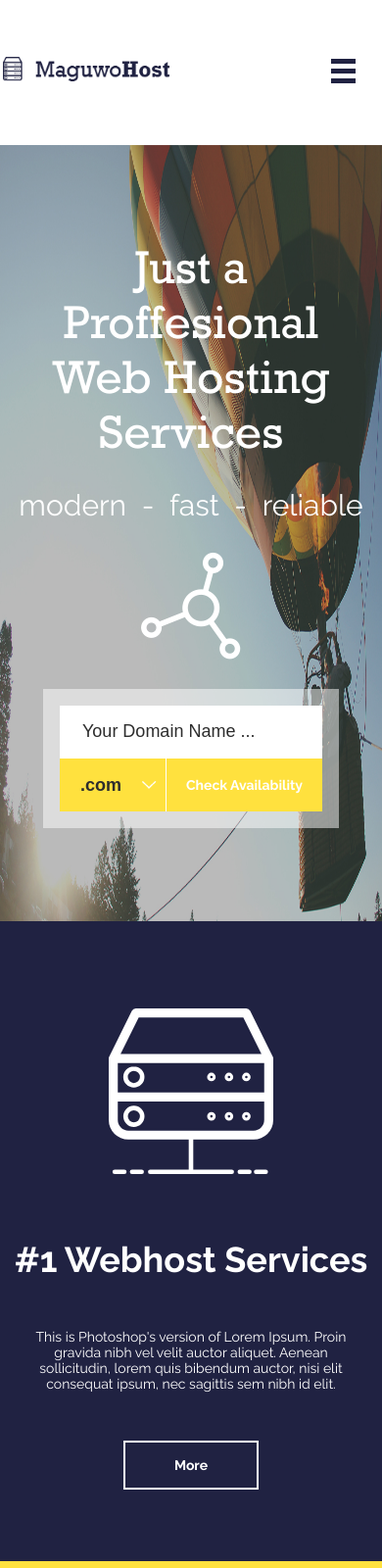
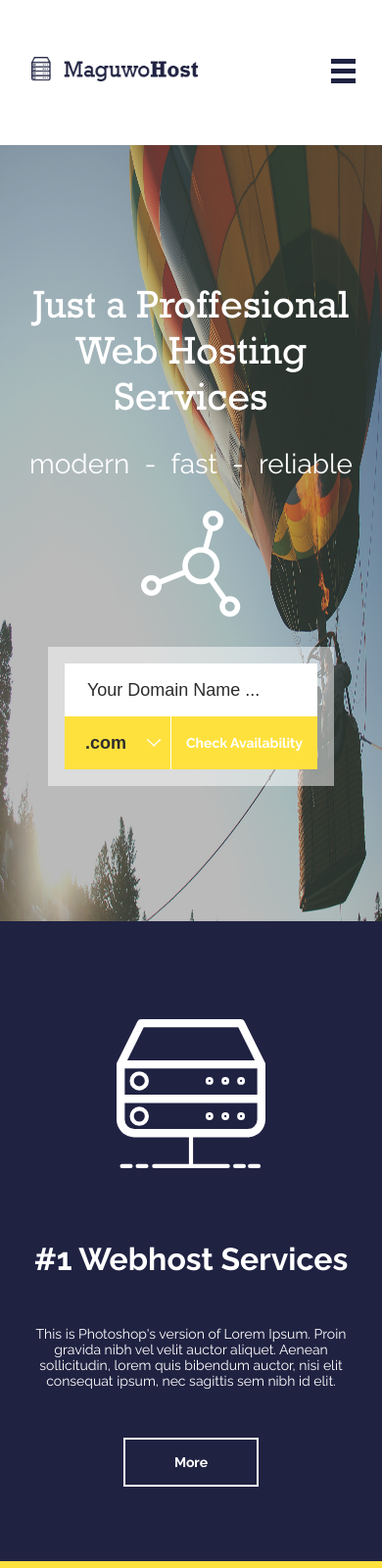
Before and after one commit to srdi/maguwo, a plain HTML site: page index.html in a window 390 px wide. Shown: the top 1600 px of the page at 98% size. Drawn offline with Linux system fonts and the light colour scheme.

Commit message:
Commit #5

```diff
--- a/css/style.scss
+++ b/css/style.scss
@@ -36,6 +36,8 @@
 }
 body {
   /*width: 1400px;*/
+  min-width: 320px;
+
 }
 .link--reset {
   text-decoration: none;
@@ -692,4 +694,60 @@ body {
     }
   }
 }
+@media (max-width:500px)
+{
+  .mobile-nav {
+    height: 220px;
+    & ul {
+      float: none;
+      text-align: center;
+    }
+    &__help {
+      float: none;
+      text-align: center;
+      margin-top: 16px;
+    }
+  }
+}
+@media (max-width:400px)
+{
+  .page-header {
+    &__logo-block {
+      width:60%;
+    }
+  }
+  .main {
+    &__header {
+      font-size: 40px;
+    }
+    &__subheader {
+      font-size: 28px;
+    }
+    &__check-btn {
+      min-width: 140px;
+    }
+  }
+  .info-block {
+    &__header {
+      font-size: 32px;
+    }
+    &__img {
+      max-width: 90%;
+    }
+  }
+  .clients {
+    &__quote {
+      min-width: 280px;
+      height: 220px;
+    }
+  }
+  .quote {
+    &__body {
+      max-width: 260px;
+    }
+    &__author {
+      width: 250px;
+    }
+  }
+}
 /************MEDIA QUERIES END**********/
```
Also changed, not shown: css/style.css.
